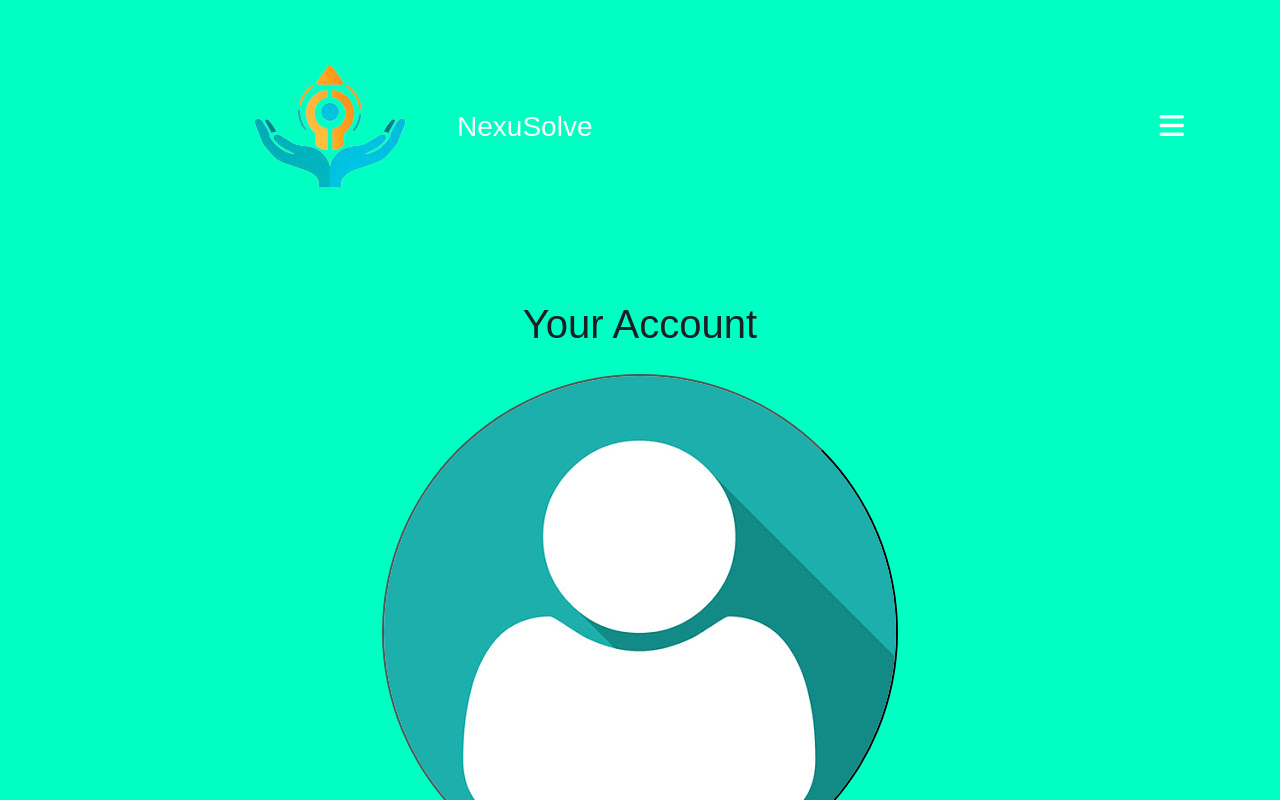
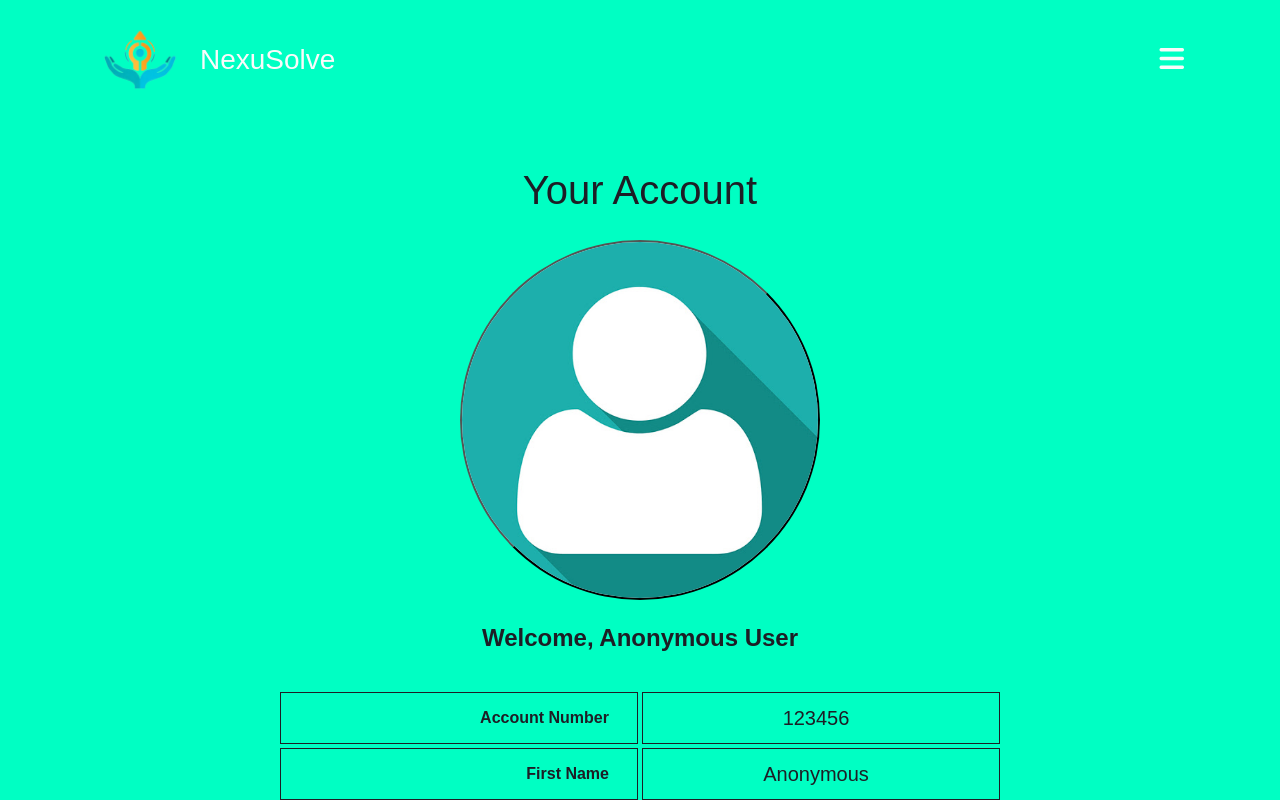
Before and after one commit to RahmaA278/NexuSolve, a website: page client/html/check.html in a window 1280 px wide. Drawn offline with Linux system fonts and the light colour scheme; a web font is replaced by a local one.

Commit message:
rezise image container

```diff
--- a/client/css/config.css
+++ b/client/css/config.css
@@ -314,6 +314,7 @@
   .section-padding-m { padding: calc(var(--container-height) / (100 / 1.5)) 1rem; }
   .section-padding-s { padding: calc(var(--container-height) / (100 / 1)) 0.5rem; }
 
+  .padding-top-s { padding-top: var(--size-400); }
   .padding-top-m { padding-top: var(--size-700); }
 
   .menu-padding { padding: var(--size-300) var(--size-400); }
--- a/client/html/check.html
+++ b/client/html/check.html
@@ -12,16 +12,16 @@
 </head>
 <body class="bg-primary ff-body fc-black">
     <div class="body | body-h">
-        <nav class="nav">
-            <div class="container | flow-row-space">
-                <div class="logo | flex-row-center">
-                    <img src="../assets/logo.png" alt="logo" class="logo-img | width-40">
+        <nav class="nav | height-15">
+            <div class="container | height-100 flow-row-space">
+                <div class="logo | height-100 flex-row-center">
+                    <img src="../assets/logo.png" alt="logo" class="logo-img | height-100">
                     <p class="logo-name | fc-white fs-750">NexuSolve</p>
                 </div>
                 <a class="menu | fc-white fs-750 menu-padding no-a-style" href="javascript:void(0);" onclick="myFunction()">
                     <i class="fa fa-bars"></i>
                 </a>
-                <div class="primary-nav | height-100 flex-row-center l-grey" id="primary-nav">
+                <div class="primary-nav | height-100 flex-row-center" id="primary-nav">
                     <ul class="page-list | height-75 flex-row-center no-li-style fs-400 fw-bold">
                         <li class="page-li"><a class="page-link | no-a-style fc-white" id="nav-logout" href="#">Log Out</a></li>
                         <li class="page-li"><a class="page-link | no-a-style fc-white" id="nav-about" href="#">About</a></li>
@@ -43,16 +43,16 @@
 
         <section class="main | section-margin-top-l flex-column-center" id="main">
             <div class="container | height-100 flex-column-center max-width">
-                <div class="profile | width-75 flex-column-center">
+                <div class="profile | width-100 max-width-s flex-column-center">
                     <p class="text | fc-black fs-850 text-center section-padding-l">Your Account</p>
-                    <button class="profile-pic | circle" id="update-pic">
+                    <button class="profile-pic | circle width-50" id="update-pic">
                         <img class="circle" id="profile-img" src="../assets/anon.jpg" alt="Profile Picture">
                     </button>
-                    <div class="welcome | fc-black fw-bold fs-800 text-center section-padding-l">
+                    <div class="welcome | fc-black fw-bold fs-700 text-center section-padding-l">
                         <p id="welcome-msg">Welcome, Anonymous User</p>
                     </div>
                 </div>
-                <div class="info | width-100 grid-account-info">
+                <div class="info | width-100 padding-top-s grid-account-info">
                     <div class="grid-item1 | flex-row-right">Account Number</div>
                     <div class="grid-item2 | flex-row-center" id="account-number">123456</div>
                     <div class="grid-item1 | flex-row-right">First Name</div>
```
